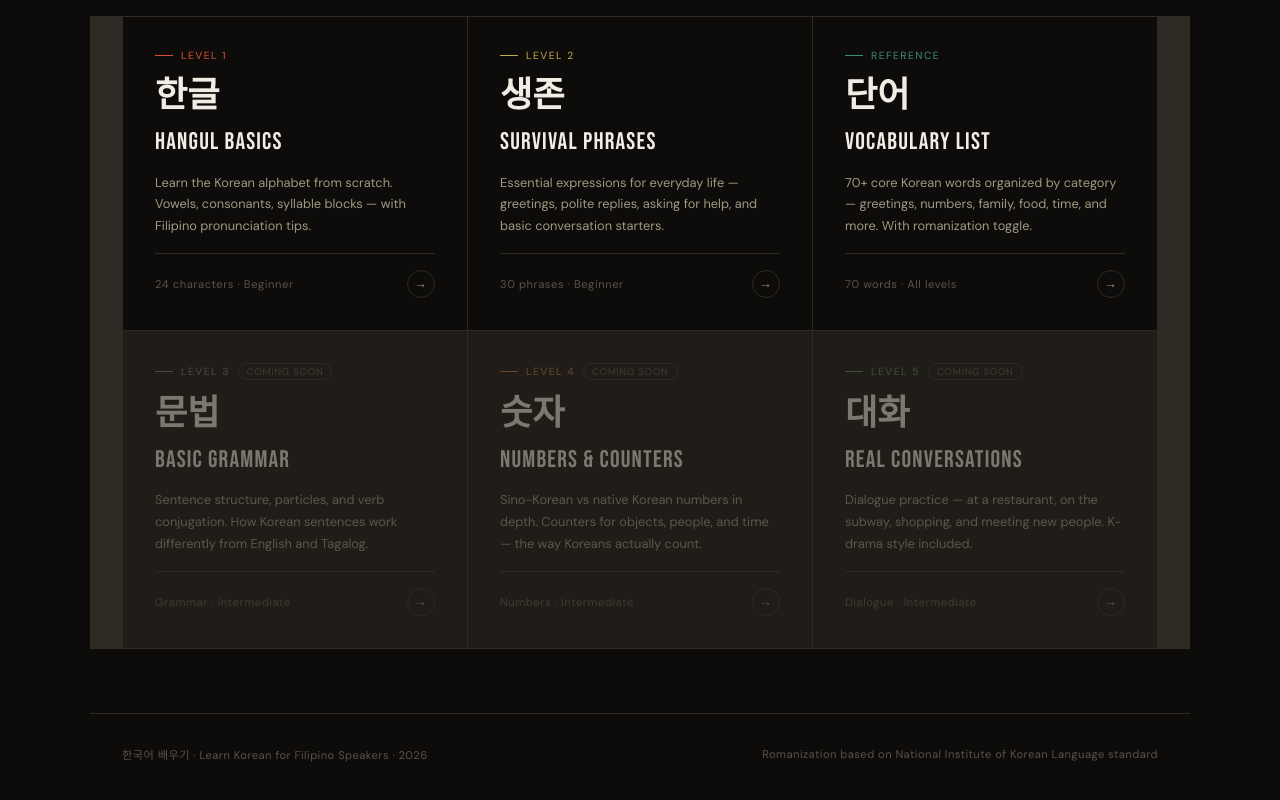
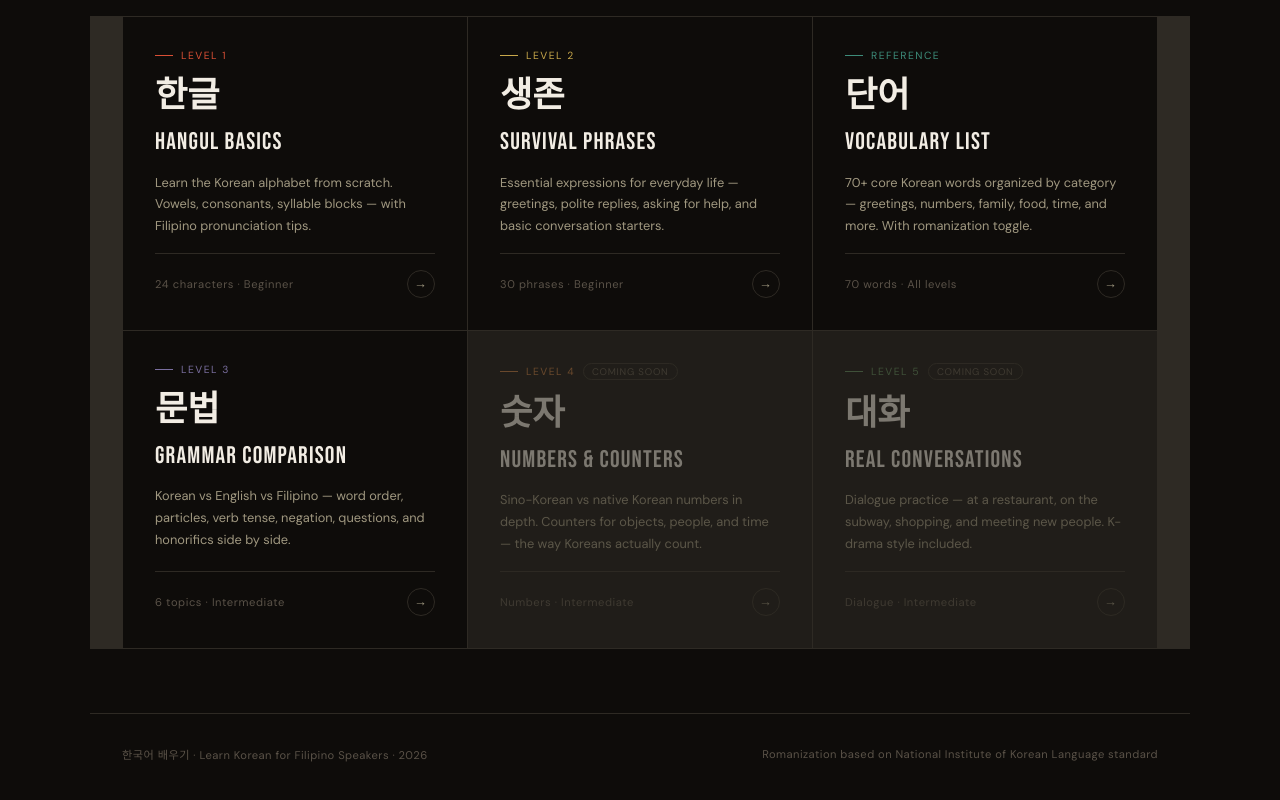
Before and after one commit to ohyj95/korean-learning, a plain HTML site: page index.html in a window 1280 px wide. Shown: the part 862-1662 px from the top of the page. Drawn offline with Linux system fonts and the light colour scheme.

Commit message:
Update index.html
level3 문법 추가

```diff
--- a/index.html
+++ b/index.html
@@ -144,7 +144,7 @@
     inset: 0;
     -webkit-text-stroke: 1px var(--red);
     color: transparent;
-    clip-path: polygon(0 0, 100% 0, 100% 40%, 0 40%);
+    clip-path: polygon(0 0, 100% 0, 100% 55%, 0 55%);
   }
   .level-ring {
     position: absolute;
@@ -403,18 +403,18 @@
     </div>
   </a>
 
-  <div class="lesson-card card-soon" style="--accent-color: #7A6FA0;">
+  <a class="lesson-card" href="level3.html" style="--accent-color: #7A6FA0;">
     <div class="card-level">Level 3</div>
     <div class="card-ko">문법</div>
-    <div class="card-title">Basic Grammar</div>
+    <div class="card-title">Grammar Comparison</div>
     <p class="card-desc">
-      Sentence structure, particles, and verb conjugation. How Korean sentences work differently from English and Tagalog.
+      Korean vs English vs Filipino — word order, particles, verb tense, negation, questions, and honorifics side by side.
     </p>
     <div class="card-meta">
-      <span>Grammar · Intermediate</span>
+      <span>6 topics · Intermediate</span>
       <div class="card-arrow">→</div>
     </div>
-  </div>
+  </a>
 
   <div class="lesson-card card-soon" style="--accent-color: #C4763A;">
     <div class="card-level">Level 4</div>
```
